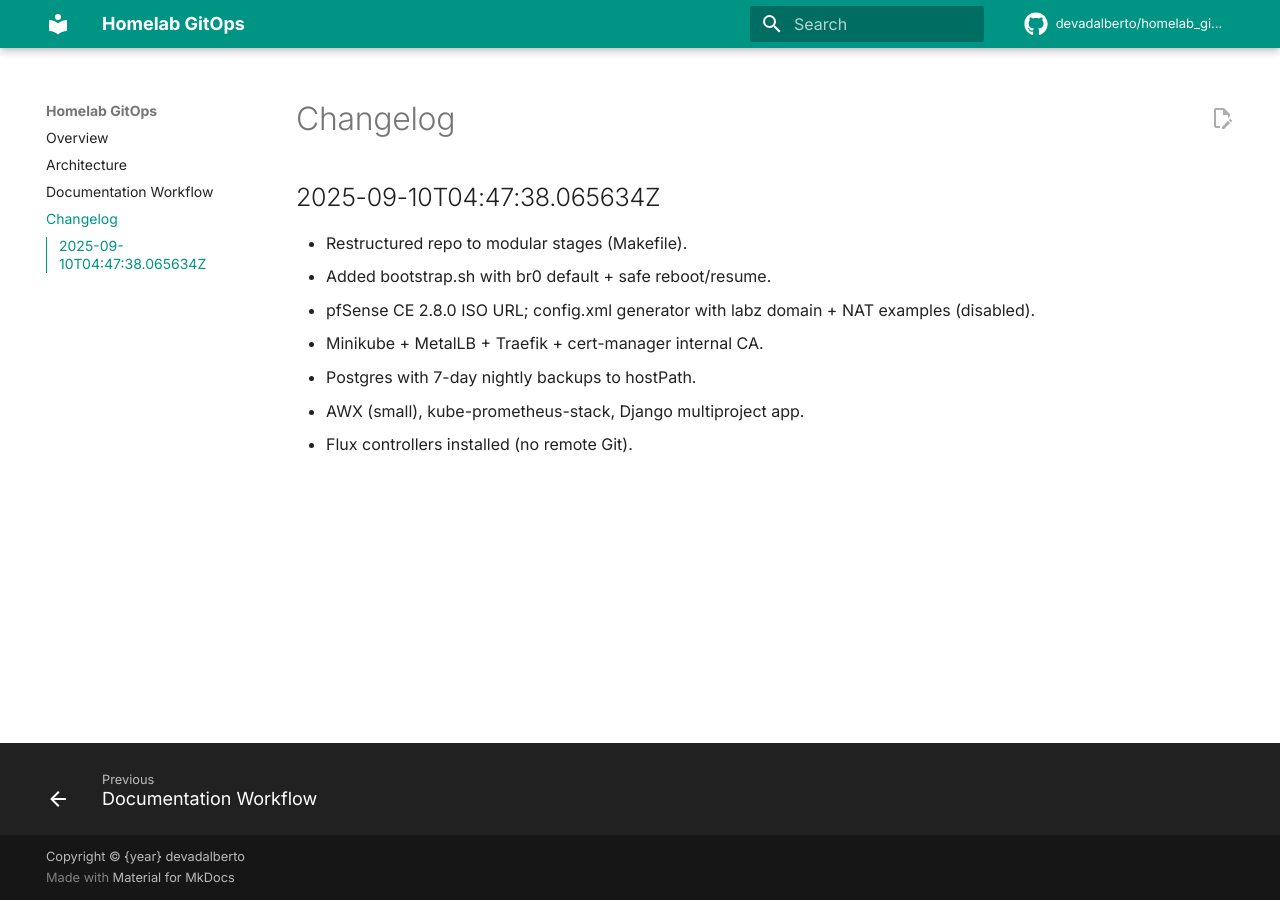
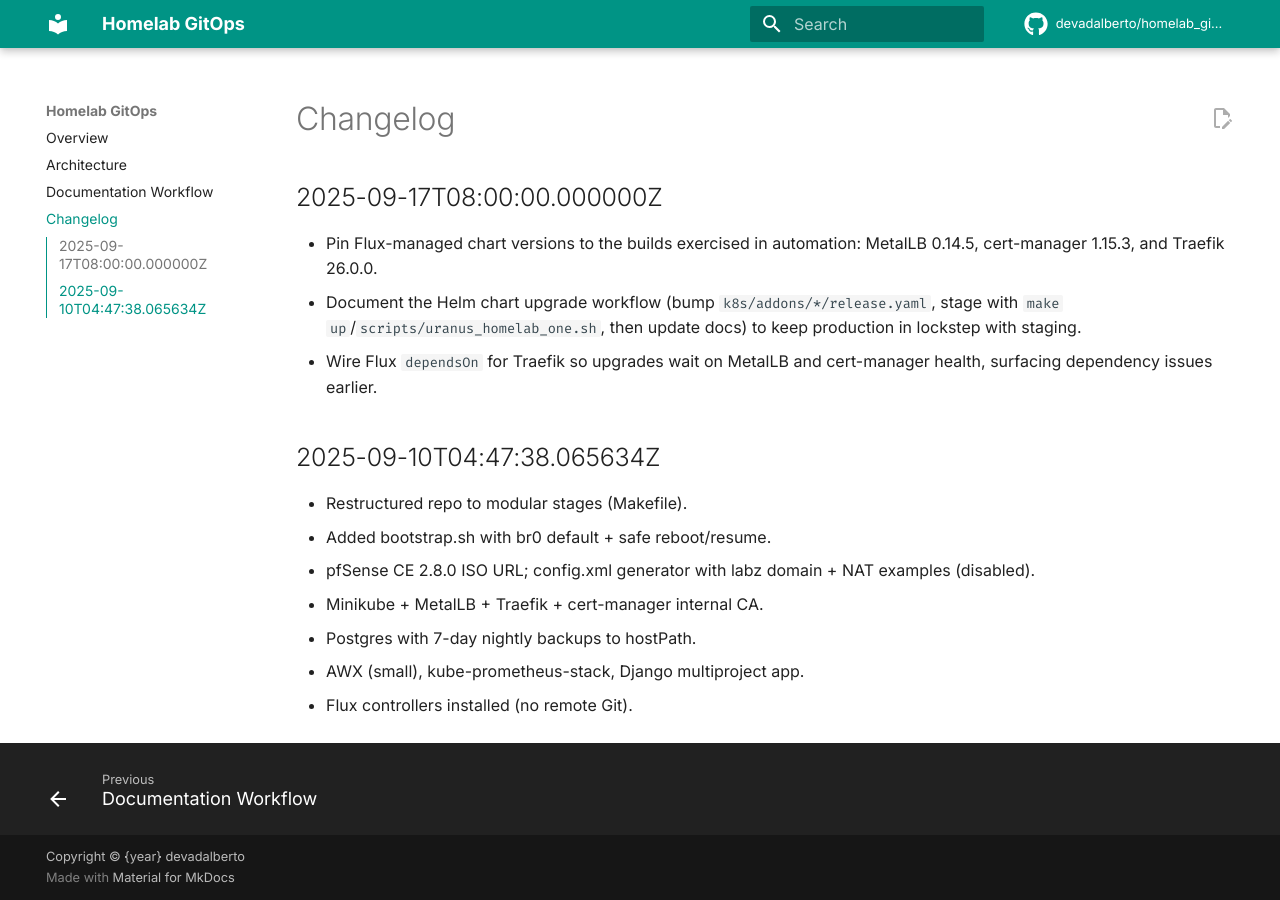
Before and after one commit to devadalberto/homelab_gitops, an MkDocs documentation site: the page built from docs/CHANGELOG.md, in a window 1280 px wide. Built offline with MkDocs 1.6.1 and Material for MkDocs 9.7.7, drawn with Linux system fonts in a browser that asks for light colours; comment, search, counter and statistics services are not loaded.

Commit message:
Pin addon chart versions and update release notes

```diff
--- a/docs/CHANGELOG.md
+++ b/docs/CHANGELOG.md
@@ -1,3 +1,8 @@
+## 2025-09-17T08:00:00.000000Z
+- Pin Flux-managed chart versions to the builds exercised in automation: MetalLB 0.14.5, cert-manager 1.15.3, and Traefik 26.0.0.
+- Document the Helm chart upgrade workflow (bump `k8s/addons/*/release.yaml`, stage with `make up`/`scripts/uranus_homelab_one.sh`, then update docs) to keep production in lockstep with staging.
+- Wire Flux `dependsOn` for Traefik so upgrades wait on MetalLB and cert-manager health, surfacing dependency issues earlier.
+
 ## 2025-09-10T04:47:38.065634Z
 - Restructured repo to modular stages (Makefile).
 - Added bootstrap.sh with br0 default + safe reboot/resume.
```
Also changed, not shown: 3 other files.
